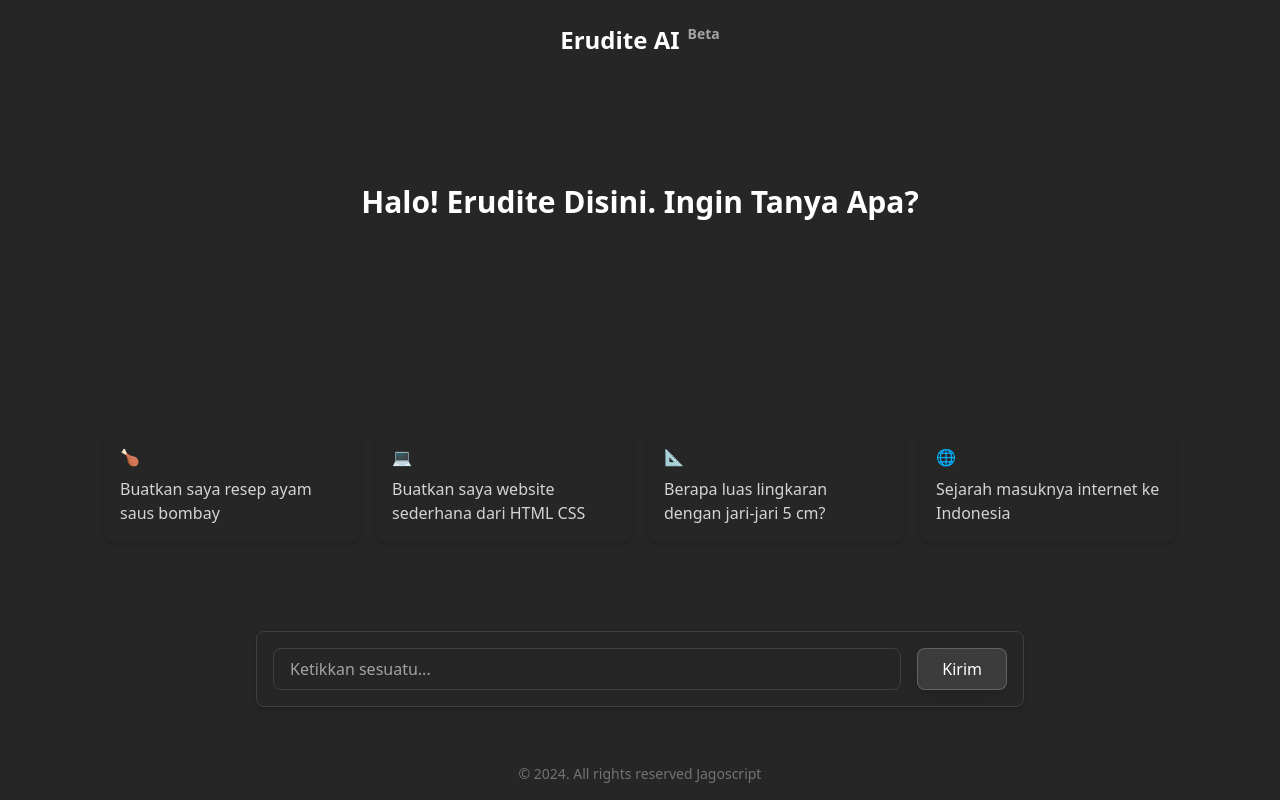
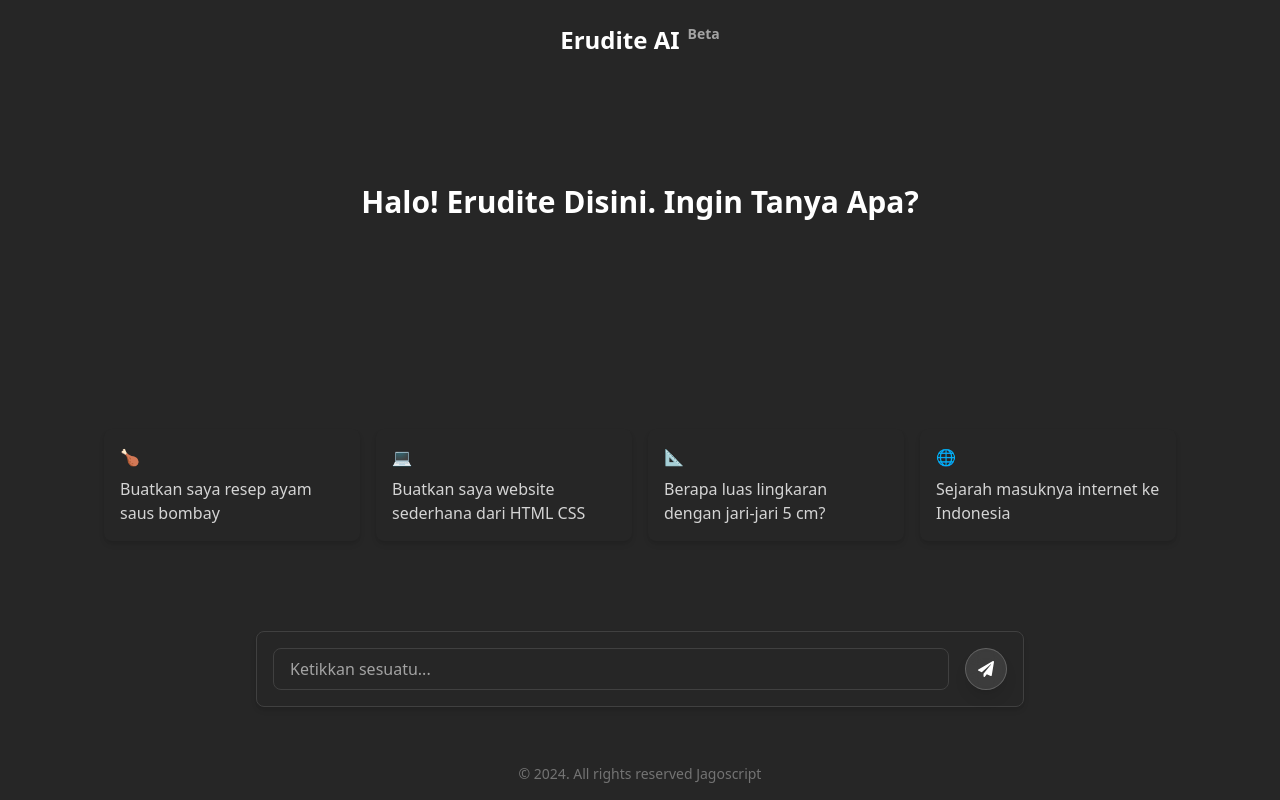
Before and after one commit to JagoScript/erudite-fe, a React (Vite) app: page / in a window 1280 px wide. Built offline with nearby package versions, Linux system fonts and the light colour scheme.

Commit message:
fix: UI adjustment & Enchantment

```diff
--- a/package.json
+++ b/package.json
@@ -13,6 +13,7 @@
     "framer-motion": "^11.15.0",
     "react": "^18.3.1",
     "react-dom": "^18.3.1",
+    "react-icons": "^5.4.0",
     "zustand": "^5.0.2"
   },
   "devDependencies": {
--- a/src/App.jsx
+++ b/src/App.jsx
@@ -1,13 +1,15 @@
-import { useState } from "react";
+import { useState, useEffect, useRef } from "react";
+import { motion } from "framer-motion";
 import Input from "./components/atoms/Input";
-import Header from "./components/organisms/Header";
 import CardList from "./components/organisms/CardList";
 import Footer from "./components/organisms/Footer";
 import useStore from "./store";
+import Header from "./components/organisms/Header";
 
 const App = () => {
   const { inputValue, setInputValue } = useStore();
   const [messages, setMessages] = useState([]);
+  const chatBoxRef = useRef(null);
 
   const handleCardClick = (message) => {
     setInputValue(message);
@@ -15,14 +17,18 @@ const App = () => {
   };
 
   const handleSend = async () => {
+    if (!inputValue.trim()) return;
+
     const newMessage = { sender: "You", text: inputValue };
-    setMessages([...messages, newMessage]);
+    setMessages((prevMessages) => [...prevMessages, newMessage]);
+
+    setInputValue("");
 
     try {
       const response = await fetch("http://127.0.0.1:8000/generate", {
         method: "POST",
         headers: { "Content-Type": "application/json" },
-        body: JSON.stringify({ prompt: inputValue }), // Ensure the payload matches the schema
+        body: JSON.stringify({ prompt: inputValue }),
       });
 
       if (!response.ok) {
@@ -31,35 +37,68 @@ const App = () => {
 
       const data = await response.json();
       const botMessage = { sender: "Erudite", text: data.response };
-      setMessages([...messages, newMessage, botMessage]);
+      setMessages((prevMessages) => [...prevMessages, botMessage]);
     } catch (error) {
       console.error("Error sending message:", error);
     }
+  };
 
-    setInputValue("");
-  };
+  useEffect(() => {
+    if (chatBoxRef.current) {
+      chatBoxRef.current.scrollTop = chatBoxRef.current.scrollHeight;
+    }
+  }, [messages]);
 
   return (
     <div className="h-screen bg-neutral-800 text-white flex flex-col items-center justify-between">
-      <Header />
-
-      <CardList handleCardClick={handleCardClick} />
+      {messages.length === 0 ? (
+        <>
+          <Header />
+          <CardList handleCardClick={handleCardClick} />
+        </>
+      ) : null}
 
       {messages.length > 0 && (
-        <div className="chat-container mt-4 w-full max-w-3xl bg-neutral-800 p-4 rounded-lg shadow-md border border-neutral-700">
-          <div className="chat-box overflow-y-auto max-h-96" id="chat-box">
-            {messages.map((message, index) => (
-              <div key={index} className="message mb-2">
+        <motion.div
+          ref={chatBoxRef}
+          className="chat-box overflow-y-auto overflow-x-hidden w-full max-w-3xl flex-1 my-12"
+          initial={{ opacity: 0, y: 20 }}
+          animate={{ opacity: 1, y: 0 }}
+          transition={{ duration: 0.5 }}
+          id="chat-box"
+        >
+          {messages.map((message, index) => (
+            <motion.div
+              key={index}
+              className={`message mb-2 flex items-start ${
+                message.sender === "You" ? "justify-end" : "justify-start"
+              }`}
+              initial={{ opacity: 0, x: message.sender === "You" ? 50 : -50 }}
+              animate={{ opacity: 1, x: 0 }}
+              transition={{ duration: 0.3 }}
+            >
+              <div
+                className={`bubble p-2 rounded-lg ${
+                  message.sender === "You"
+                    ? "bg-blue-500 text-white self-end"
+                    : "bg-gray-700 text-white self-start"
+                }`}
+              >
                 <strong>{message.sender}:</strong> {message.text}
               </div>
-            ))}
-          </div>
-        </div>
+            </motion.div>
+          ))}
+        </motion.div>
       )}
 
-      <div className="mt-8 w-full flex justify-center">
+      <motion.div
+        className="mt-8 w-full flex justify-center"
+        initial={{ opacity: 0 }}
+        animate={{ opacity: 1 }}
+        transition={{ duration: 0.5 }}
+      >
         <Input handleSend={handleSend} />
-      </div>
+      </motion.div>
 
       <Footer />
     </div>
--- a/src/components/atoms/Input.jsx
+++ b/src/components/atoms/Input.jsx
@@ -1,7 +1,8 @@
 import useStore from "../../store";
+import { FaPaperPlane } from "react-icons/fa";
 
 const Input = ({ handleSend }) => {
-  const { inputValue, setInputValue } = useStore(); // Mengakses state dari Zustand
+  const { inputValue, setInputValue } = useStore();
 
   const handleKeyPress = (e) => {
     if (e.key === "Enter") {
@@ -20,10 +21,10 @@ const Input = ({ handleSend }) => {
         onKeyPress={handleKeyPress}
       />
       <button
-        className="ml-4 px-6 py-2 bg-white/10 backdrop-blur-md border border-white/20 hover:bg-white/20 hover:shadow-xl text-white rounded-lg shadow-lg transition"
+        className="ml-4 px-3 py-2 bg-white/10 backdrop-blur-md border border-white/20 hover:bg-white/20 hover:shadow-xl text-white rounded-full shadow-lg transition"
         onClick={handleSend}
       >
-        Kirim
+        <FaPaperPlane size={16} />
       </button>
     </div>
   );
```
Also changed, not shown: 1 other file (tests, documents, lock files or other folders).
